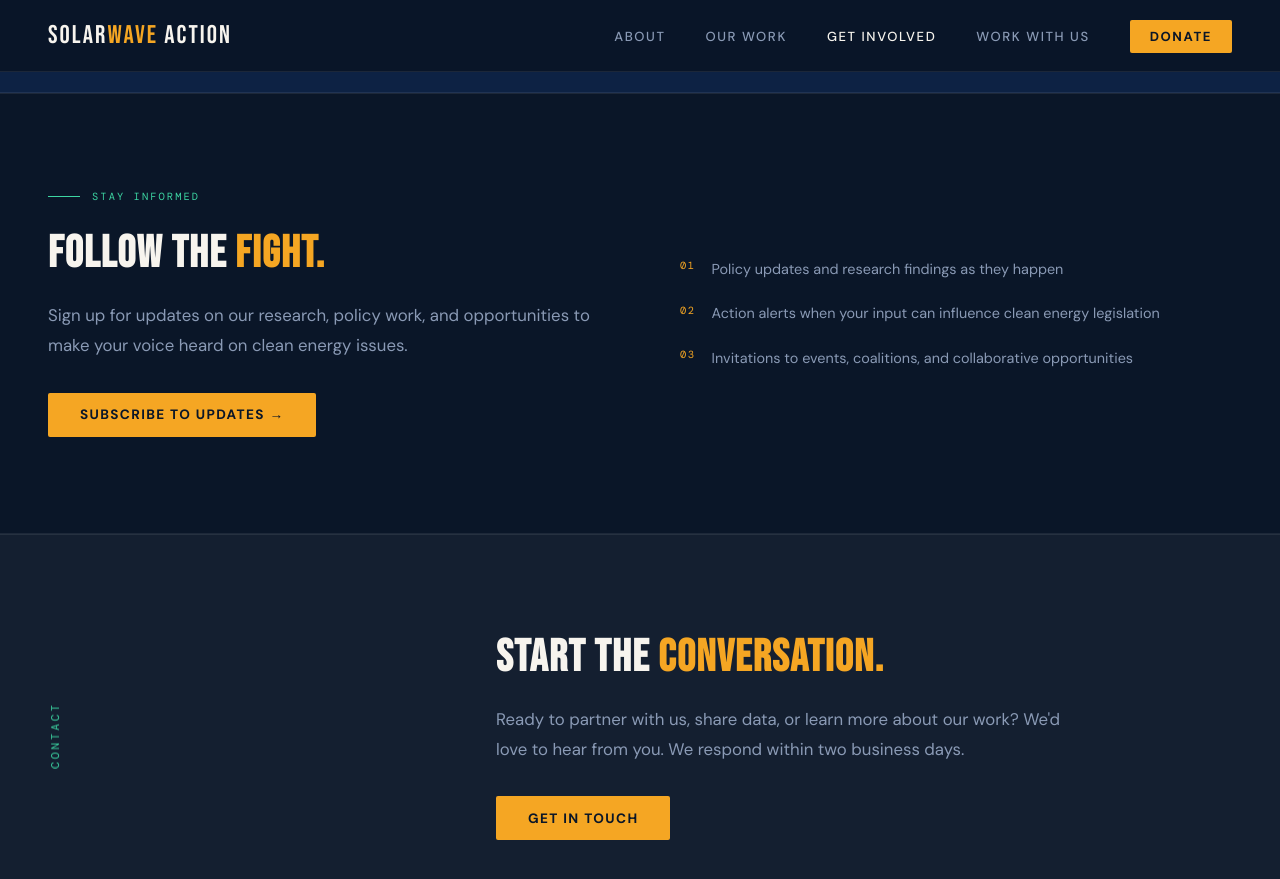
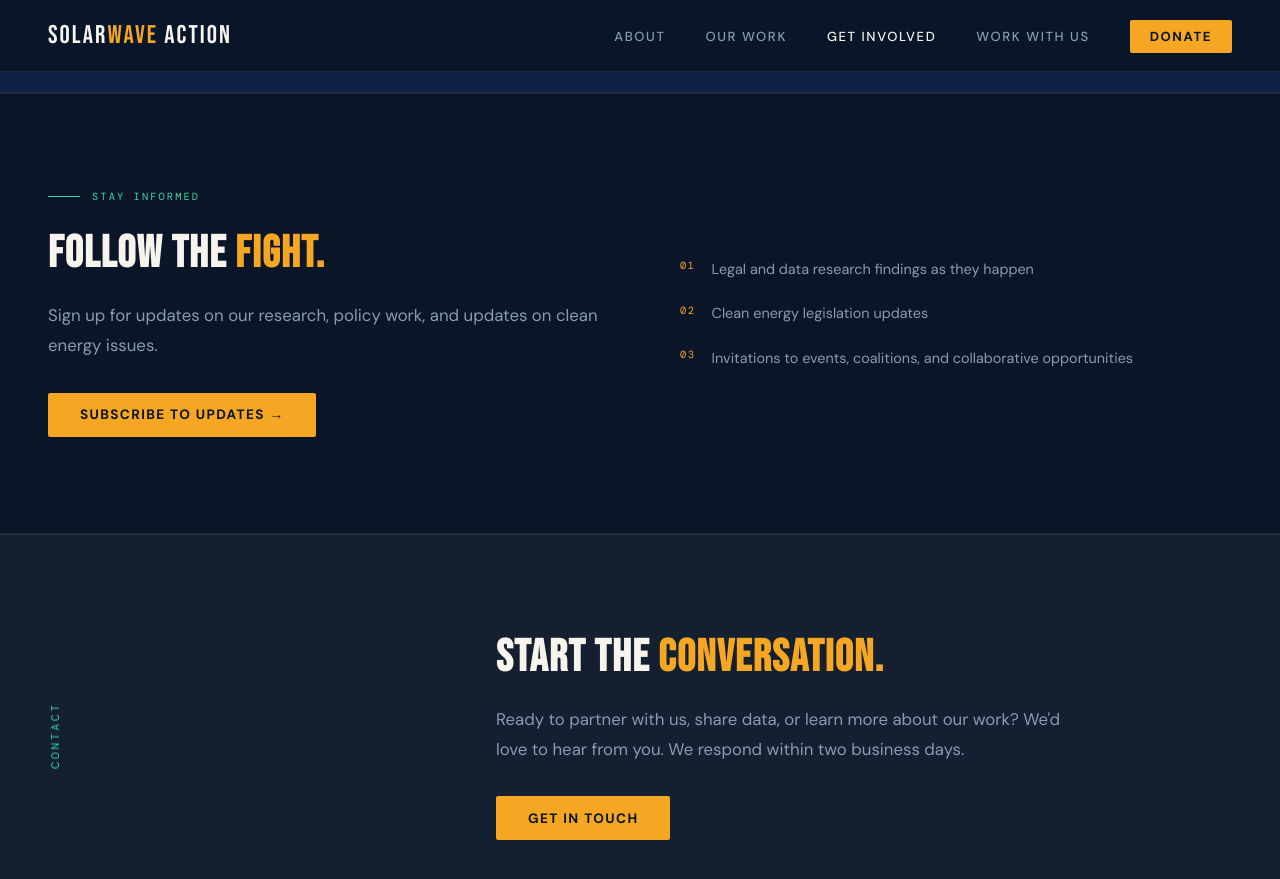
Before and after one commit to SolarWAVE-Action/solarwave-website, a Jekyll site: the page built from get_involved/get_involved.html, in a window 1280 px wide and 900 px high, scrolled down 1066 px. Shown: the top 879 px of the window. Built offline with Jekyll 4.4.1, drawn with Linux system fonts in a browser that asks for light colours.

Commit message:
changed wording on newsletter signup

```diff
--- a/get_involved/get_involved.html
+++ b/get_involved/get_involved.html
@@ -156,7 +156,7 @@ permalink: /get_involved/
       <div>
         <div class="newsletter-meta">Stay Informed</div>
         <h2>Follow the <span>Fight.</span></h2>
-        <p>Sign up for updates on our research, policy work, and opportunities to make your voice heard on clean energy issues.</p>
+        <p>Sign up for updates on our research, policy work, and updates on clean energy issues.</p>
         <div class="newsletter-cta">
           <a href="https://solarwave-action.kit.com/459c44ad1a" class="btn-primary" target="_blank" rel="noopener">Subscribe to Updates →</a>
         </div>
@@ -165,11 +165,11 @@ permalink: /get_involved/
         <div style="display:flex; flex-direction:column; gap:1.25rem;">
           <div style="display:flex; gap:1rem; align-items:flex-start;">
             <span style="font-family:'DM Mono',monospace; font-size:0.65rem; color:var(--sun); letter-spacing:0.15em; padding-top:0.15rem; flex-shrink:0;">01</span>
-            <p style="margin:0; font-size:0.9rem; line-height:1.7; color:var(--muted);">Policy updates and research findings as they happen</p>
+            <p style="margin:0; font-size:0.9rem; line-height:1.7; color:var(--muted);">Legal and data research findings as they happen</p>
           </div>
           <div style="display:flex; gap:1rem; align-items:flex-start;">
             <span style="font-family:'DM Mono',monospace; font-size:0.65rem; color:var(--sun); letter-spacing:0.15em; padding-top:0.15rem; flex-shrink:0;">02</span>
-            <p style="margin:0; font-size:0.9rem; line-height:1.7; color:var(--muted);">Action alerts when your input can influence clean energy legislation</p>
+            <p style="margin:0; font-size:0.9rem; line-height:1.7; color:var(--muted);">Clean energy legislation updates</p>
           </div>
           <div style="display:flex; gap:1rem; align-items:flex-start;">
             <span style="font-family:'DM Mono',monospace; font-size:0.65rem; color:var(--sun); letter-spacing:0.15em; padding-top:0.15rem; flex-shrink:0;">03</span>
```
